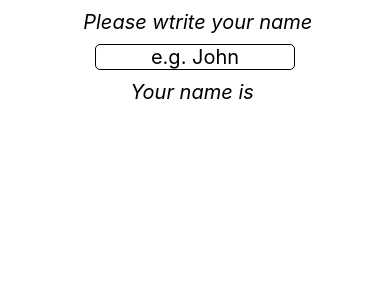
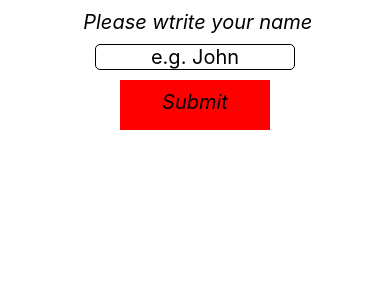
Before and after one commit to daonguyyen/basic-react-native, a React Native app: screen / in a window 390 px wide. Shown: the top 300 px of the page. Built offline with nearby package versions, Linux system fonts and the light colour scheme.

Commit message:
button,touchable, pressale

```diff
--- a/App.js
+++ b/App.js
@@ -11,11 +11,19 @@
   RefreshControl,
   FlatList,
   SectionList,
-  TextInput
+  TextInput,
+  TouchableOpacity,
+  TouchableHighlight,
+  TouchableWithoutFeedback,
+  Pressable
 } from 'react-native';
 
 const App = () => {
   const [name, setName] = useState('')
+  const [submitted, setSubmitted] = useState(false)
+  const onPressHandler = () => {
+    setSubmitted(!submitted)
+  }
   return (
 
     <View style={styles.body}>
@@ -25,7 +33,62 @@
         placeholder='e.g. John'
         onChangeText={(value) => setName(value)}
       />
-      <Text style={styles.text}>Your name is {name}</Text>
+      {/* <Button
+        title={submitted ? 'Clear' : 'Submit'}
+        onPress={onPressHandler}
+        color='#00f'
+      /> */}
+
+      {/* <TouchableOpacity
+        style={styles.button}
+        onPress={onPressHandler}
+        activeOpacity={0.5}
+      >
+        <Text style={styles.text}>
+          {submitted ? 'Clear' : 'Submit'}
+        </Text>
+      </TouchableOpacity> */}
+
+      {/* <TouchableHighlight
+        style={styles.button}
+        onPress={onPressHandler}
+        activeOpacity={0.5}
+        underlayColor='#dddddd'
+      >
+        <Text style={styles.text}>
+          {submitted ? 'Clear' : 'Submit'}
+        </Text>
+      </TouchableHighlight> */}
+
+      {/* <TouchableWithoutFeedback
+        onPress={onPressHandler}
+      >
+        <View style={styles.button}>
+          <Text style={styles.text}>
+            {submitted ? 'Clear' : 'Submit'}
+          </Text>
+        </View>
+      </TouchableWithoutFeedback> */}
+
+      <Pressable
+        style={({ pressed }) => [
+          styles.button,
+          { backgroundColor: pressed ? 'yellow' : 'red' },
+        ]}
+        hitSlop={{ top: 10, left: 10, bottom: 10, right: 10 }}
+        onPress={onPressHandler}
+      >
+        <Text style={styles.text}>
+          {submitted ? 'Clear' : 'Submit'}
+        </Text>
+      </Pressable>
+
+      {
+        submitted ?
+          <Text style={styles.text}>You are registered as {name}</Text>
+          :
+          null
+      }
     </View>
   );
 };
@@ -47,7 +110,14 @@
     width: 200,
     borderRadius: 5,
     textAlign: 'center',
-    fontSize: 20
+    fontSize: 20,
+    marginBottom: 10
+  },
+  button: {
+    width: 150,
+    height: 50,
+    backgroundColor: 'blue',
+    alignItems: 'center'
   }
 });
 
```
